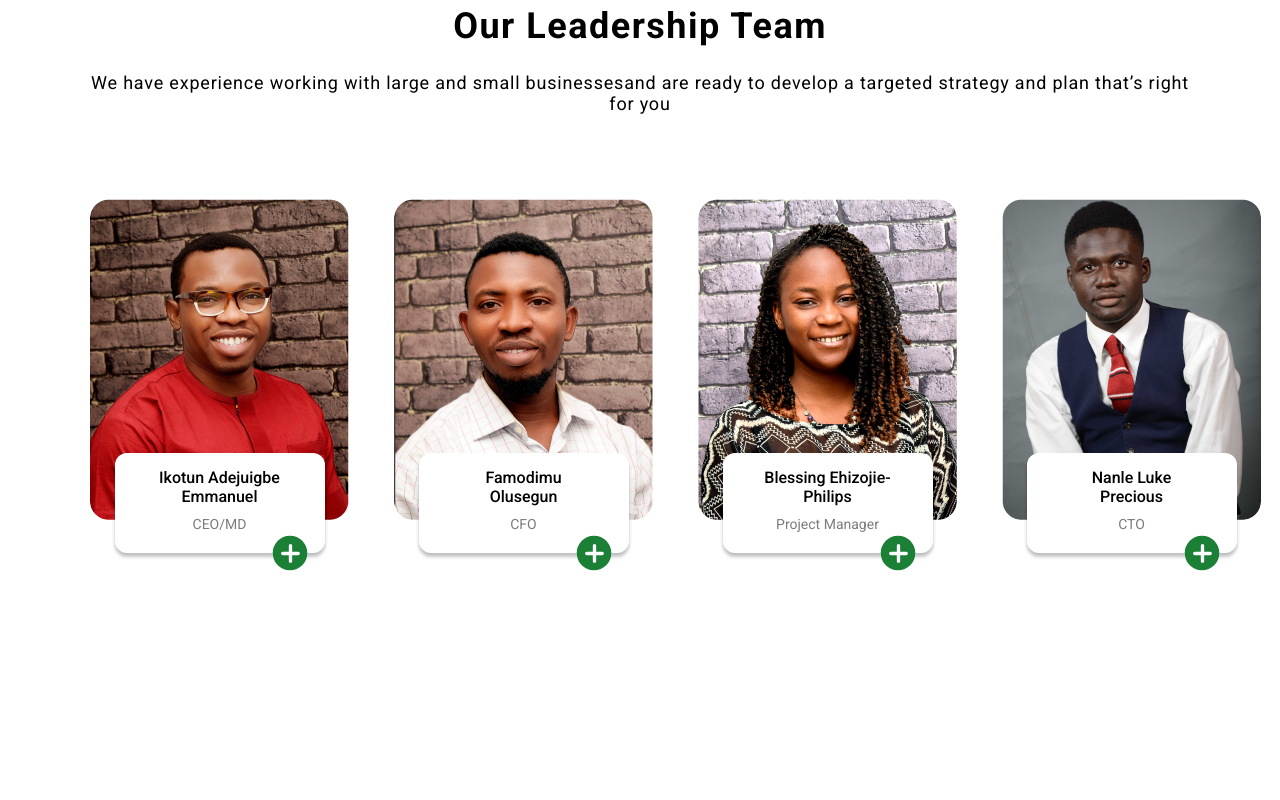
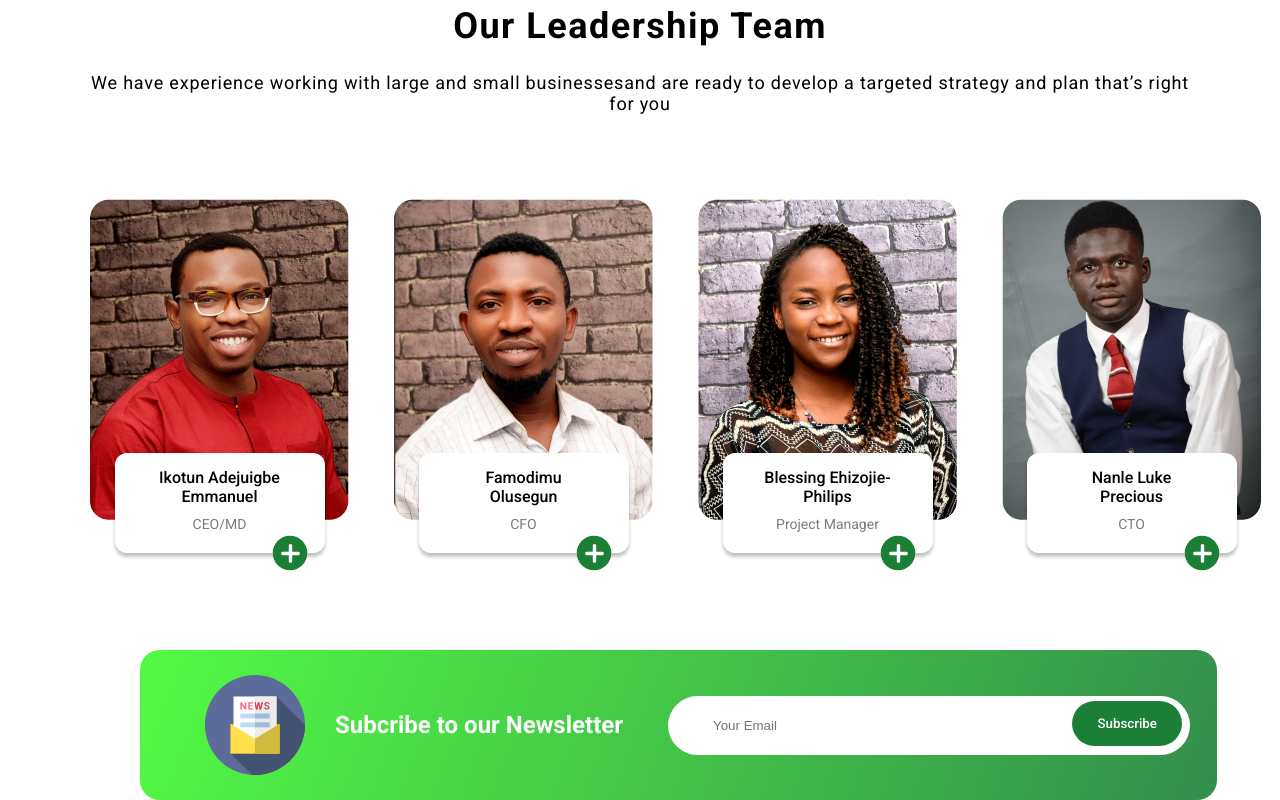
Before and after one commit to talidag/spatium-innovation-hub, a React (Vite) app in the folder vite-project/: page / in a window 1280 px wide. Shown: the part 3684-4484 px from the top of the page. Before the commit the page ends 4454 px from the top, so only its background shows below. Built offline with nearby package versions, Linux system fonts and the light colour scheme.

Commit message:
feat: added the Newsletter component

```diff
--- /dev/null
+++ b/vite-project/src/components/molecules/Newsletter/Newsletter.jsx
@@ -0,0 +1,21 @@
+import "./Newsletter.scss";
+import newsletter from "../../../assets/newsletter.svg";
+
+const Newsletter = () => {
+  return (
+    <div className="newsletter">
+      <img src={newsletter} alt="" />
+      <h1>Subcribe to our Newsletter</h1>
+      <div className="newsletter__subscribe">
+        <input
+          type="email"
+          className="newsletter__input"
+          placeholder="Your Email"
+        />
+        <button className="newsletter__button">Subscribe</button>
+      </div>
+    </div>
+  );
+};
+
+export default Newsletter;
--- /dev/null
+++ b/vite-project/src/components/molecules/Newsletter/Newsletter.scss
@@ -0,0 +1,45 @@
+@import "../../../scss/foundation/variables";
+
+.newsletter {
+    background: linear-gradient(111deg, #52FA43 0%, rgba(27, 128, 54, 0.89) 100%);
+    border-radius: 2rem;
+    display: flex;
+    align-items: center;
+    padding: $nl-padding;
+    position: absolute;
+    bottom: -1rem;
+    left: 14rem;
+
+    & img {
+        padding-right: 3rem;
+    }
+
+    & h1 {
+        font-family: $roboto;
+        font-size: $section-p;
+        color: $white;
+        padding-right: 4.5rem;
+    }
+
+    &__subscribe {
+        position: relative;
+    }
+
+    &__input {
+        padding: 2.2rem 30rem 2.2rem 4.5rem;
+        border-radius: 10rem;
+        background: #FFF;
+        border: none;
+
+        &:focus {
+            outline: none;
+        }
+
+    }
+
+    &__button {
+        position: absolute;
+        top: 0.5rem;
+        right: 0.8rem;
+    }
+}
--- a/vite-project/src/components/organisms/OurLeadership/OurLeadership.jsx
+++ b/vite-project/src/components/organisms/OurLeadership/OurLeadership.jsx
@@ -4,6 +4,7 @@ import blessing from "../../../assets/blessing.png";
 import famodimu from "../../../assets/famodimu.png";
 import nanle from "../../../assets/nanle.png";
 import ikotun from "../../../assets/ikotun.png";
+import Newsletter from "../../molecules/Newsletter/Newsletter";
 
 const OurLeadership = () => {
   const ourLeadershipTitle = "PROFESSIONAL PEOPLE";
@@ -44,6 +45,7 @@ const OurLeadership = () => {
           <LeaderCard {...leader} key={index} />
         ))}
       </div>
+      <Newsletter />
     </section>
   );
 };
--- a/vite-project/src/components/organisms/OurLeadership/OurLeadership.scss
+++ b/vite-project/src/components/organisms/OurLeadership/OurLeadership.scss
@@ -2,6 +2,7 @@
 
 .our__leadership {
     padding: $ol-padding-top $ol-padding-right $ol-padding-bottom $ol-padding-left;
+    position: relative;
 
     &__wrapper {
         text-align: center;
--- a/vite-project/src/scss/foundation/_variables.scss
+++ b/vite-project/src/scss/foundation/_variables.scss
@@ -35,8 +35,10 @@ $op-padding-left: 9rem;
 
 $ol-padding-top: 5rem;
 $ol-padding-right: 9rem;
-$ol-padding-bottom: 25rem;
+$ol-padding-bottom: 27rem;
 $ol-padding-left: 9rem;
+
+$nl-padding: 2.5rem 2.7rem 2.5rem 6.5rem;
 
 $btn-padding-top-bot: 1.5rem;
 $btn-padding-right-left: 2.5rem;
```
Also changed, not shown: vite-project/src/assets/newsletter.svg (added).
